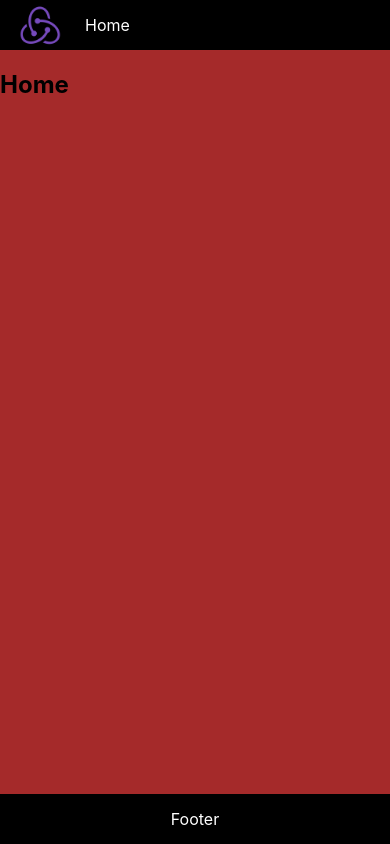
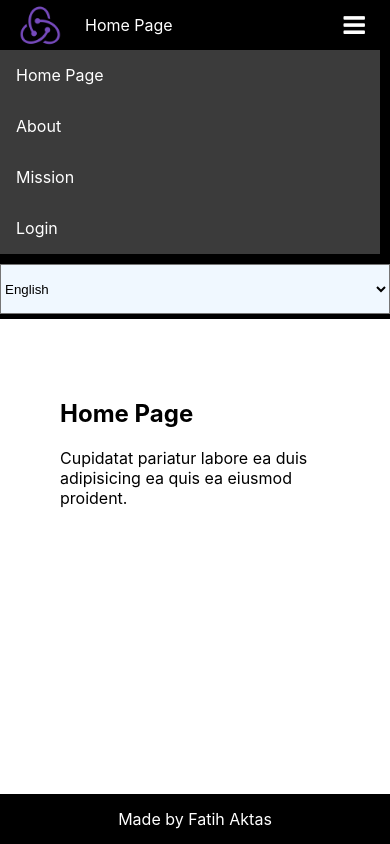
Before and after one commit to aktasfatih/Scorp-ReactJs-Challenge, a React (Create React App) app: page / in a window 390 px wide. Built offline with nearby package versions, Linux system fonts and the light colour scheme; what i18next-xhr-backend would draw is missing.

Commit message:
added mobile menu

```diff
--- a/public/index.html
+++ b/public/index.html
@@ -9,6 +9,7 @@
       name="description"
       content="Web site created using create-react-app"
     />
+    <link rel="stylesheet" href="https://cdnjs.cloudflare.com/ajax/libs/font-awesome/4.7.0/css/font-awesome.min.css">
     <link rel="apple-touch-icon" href="%PUBLIC_URL%/logo192.png" />
     <!--
       manifest.json provides metadata used when your web app is installed on a
--- a/src/App.css
+++ b/src/App.css
@@ -50,7 +50,8 @@
 
 .Site-content {
   flex: 1;
-  background-color: brown;
+  padding: 30px;
+  /* background-color: brown; */
 }
 
 .test{
--- a/src/App.js
+++ b/src/App.js
@@ -15,8 +15,8 @@ function App() {
       {/* <header className="App-header"> */}
         <Router>
           <NavigationBar />
-          <main class="Site-content">
-            <div classNAme="Site-content">
+          <main className="Site-content">
+            <div className="Site-content">
               <ContentBody />
             </div>
           </main>
--- a/src/app/appSlicer.js
+++ b/src/app/appSlicer.js
@@ -1,7 +1,8 @@
 import { createSlice } from '@reduxjs/toolkit';
 
 const initialState = {
-	title: "Sample Website"
+	title: "Sample Website",
+    lang: "en"
 };
 
 export const appSlice = createSlice({
@@ -11,10 +12,14 @@ export const appSlice = createSlice({
 		settitle: (state, action) => {
             console.log(action.payload);
 			state.title = action.payload;
-		}
+		},
+        setlang: (state, action) => {
+            console.log("L" + action.payload);
+            state.lang = action.payload;
+        }
 	}
 });
 
 export const selectAppState = state => state.app;
-export const { settitle } = appSlice.actions;
+export const { settitle, setlang } = appSlice.actions;
 export default appSlice.reducer;
--- a/src/app/loginSlicer.js
+++ b/src/app/loginSlicer.js
@@ -2,7 +2,8 @@ import { createSlice } from '@reduxjs/toolkit';
 
 const initialState = {
 	status: 0, // 0: Logged out
-    username: "None"
+    username: "",
+    email: ""
 };
 
 export const loginSlice = createSlice({
@@ -11,11 +12,14 @@ export const loginSlice = createSlice({
 	reducers: {
 		loguserin: (state, payload) => {
 			state.status = 1;
-            state.username = "Seriusam"
+            state.username = "Username";
+            state.email = "emadsaddsil@email.com";
 		},
 		loguserout: (state) => {
 			state.status = 0;
-            state.username = ""
+            state.username = "";
+            state.email = ""
+
 		}
 	}
 });
--- a/src/components/content-body/index.js
+++ b/src/components/content-body/index.js
@@ -5,29 +5,51 @@ import {
 } from "react-router-dom";
 import { useSelector, useDispatch } from 'react-redux';
 import {settitle} from '../../app/appSlicer';
+import { useTranslation } from 'react-i18next';
 
 function Home() {
     const dispatch = useDispatch();
+	const { t, i18n } = useTranslation();
+
     useEffect(() => {
-        dispatch(settitle("Home"));
+        dispatch(settitle(t('menu.home')));
     });
-    return <h2>Home</h2>;
+    return (
+        <>
+            <h2>{t('menu.home')}</h2>
+            {t('pages.home')}
+        </>
+    );
 }
 
 function Link1() {
     const dispatch = useDispatch();
+	const { t, i18n } = useTranslation();
+
     useEffect(() => {
-        dispatch(settitle("Link1"));
+        dispatch(settitle(t('menu.about')));
     });
-    return <h2>About</h2>;
+    return (
+        <>
+            <h2>{t('menu.about')}</h2>
+            {t('pages.about')}
+        </>
+    );
 }
 
 function Link2() {
     const dispatch = useDispatch();
+	const { t, i18n } = useTranslation();
+
     useEffect(() => {
-        dispatch(settitle("Link2"));
+        dispatch(settitle(t('menu.mission')));
     });
-    return <h2>Users</h2>;
+    return (
+        <>
+            <h2>{t('menu.mission')}</h2>
+            {t('pages.mission')}
+        </>
+    );
 }
 
 export default function ContentBody(){
--- a/src/components/footer/index.js
+++ b/src/components/footer/index.js
@@ -1,8 +1,11 @@
 import React from 'react';
 import "./style.css"
+import { useTranslation } from 'react-i18next';
 
 export default function Footer(){
+	const { t, i18n } = useTranslation();
+
     return (
-        <footer className="footer">Footer</footer>
+        <footer className="footer">{t('user.footer')}</footer>
     );
 }
--- a/src/components/navigation-bar/navigationBar.js
+++ b/src/components/navigation-bar/navigationBar.js
@@ -1,25 +1,22 @@
-import React from 'react';
+import React, { useState } from 'react';
 import './style.css';
 import { useSelector, useDispatch } from 'react-redux';
 import {selectLogState, loguserin, loguserout } from '../../app/loginSlicer'
 import { Link } from "react-router-dom";
-import {selectAppState} from '../../app/appSlicer'
-
+import {selectAppState, setlang} from '../../app/appSlicer'
+import { useTranslation } from 'react-i18next';
 
 function LoginButton() {
 	const dispatch = useDispatch();
 	const login = useSelector(selectLogState);
-	console.log(login);
+	const { t, i18n } = useTranslation();
+
 	if(login.status){
-		return (
-			<li>
-				<a href="#" onClick={() => 	dispatch(loguserout())}>Log out</a>
-			</li>
-		);
+		return null
 	}else{
 		return (
 			<li>
-				<a href="#"  onClick={() => dispatch(loguserin())}>Login</a>
+				<a href="#"  onClick={() => dispatch(loguserin())}>{t('menu.login')}</a>
 			</li>
 		);
 	}
@@ -27,10 +24,25 @@ function LoginButton() {
 
 function UserNameButton(){
 	const login = useSelector(selectLogState);
+	const dispatch = useDispatch();
+	const { t, i18n } = useTranslation();
+
 	if (login.status){
 		return (
 			<li>
-				<a>Hello, {login.username}</a>
+				<div className="greet-hover">
+					<a className="user-button">
+						{t('user.greet')}{login.username}
+					</a>
+					<div className="dropdowncontent">
+						<div className="dropdown-item">
+							{login.email}
+						</div>
+						<div className="">
+							<a href="#" onClick={() => 	dispatch(loguserout())}>{t('menu.logout')}</a>
+						</div>
+					</div>
+				</div>
 			</li>
 		)
 	}else{
@@ -40,28 +52,48 @@ function UserNameButton(){
 
 export default function NavigationBar() {
 	const app = useSelector(selectAppState);
+    const dispatch = useDispatch();
+	const [visibleMenu, setVisibleMenu] = useState(true);
+
+	const { t, i18n } = useTranslation();
+
+	var handleChange = (e) => {
+		dispatch(setlang(e.target.value));
+		i18n.changeLanguage(e.target.value);
+	}
+
+	function handleClick(e) {
+		e.preventDefault();
+		console.log('The link was clicked.');
+		setVisibleMenu(!visibleMenu);
+	}
 
 	return (
 		<div className="navigation-bar">
-			<img className="logo" src="./logo512.png" />
-			<div className="current-page">
-				{app.title}
+			<div className="first-floater">
+				<img className="logo" src="./logo512.png" />
+				<div className="current-page">
+					{app.title}
+				</div>
+				<a href="#" className="hamburger" onClick={handleClick}>
+					<i className="fa fa-bars"></i>
+				</a>
 			</div>
-			<ul className="main-menu">
+			<ul className={"main-menu " + (visibleMenu ? "" : "disp")}>
 				<li>
-					<Link to="home">Sample Page</Link>
+					<Link to="home">{t('menu.home')}</Link>
 				</li>
 				<li>
-					<Link to="link1">Link 1</Link>
+					<Link to="link1">{t('menu.about')}</Link>
 				</li>
 				<li>
-					<Link to="link2">Link 2</Link>
+					<Link to="link2">{t('menu.mission')}</Link>
 				</li>
 				<UserNameButton />
 				<LoginButton />
-				<select name="lang" id="lang" className="local-picker">
-					<option value="tr">TR</option>
-					<option value="eng">ENG</option>
+				<select onChange={handleChange} name="lang" id="lang" className="local-picker">
+					<option value="en">English</option>
+					<option value="tr">Türkçe</option>
 				</select>
 			</ul>
 
--- a/src/components/navigation-bar/style.css
+++ b/src/components/navigation-bar/style.css
@@ -6,7 +6,7 @@
 }
 
 .logo{
-	height: 100%;
+	height: 50px;
 	float: left;
 	margin-left: 15px;
 	margin-right: 20px;
@@ -23,6 +23,8 @@ ul.main-menu {
 ul.main-menu li {
 	float: left;
 	height: 100%;
+	margin-right: 10px;
+
 }
 
 ul.main-menu li a{
@@ -34,7 +36,6 @@ ul.main-menu li a{
 	padding: 8px 16px;
 	height: 100%;
 	text-decoration: none;
-	margin-right: 10px;
 	transition: background-color 0.1s;
 }
 
@@ -57,3 +58,75 @@ ul.main-menu li a:hover {
 	margin-right: 30px;
 	margin-top: 10px;
 }
+
+.greet-hover{
+	position: relative;
+	display: inline-block;
+	height: 100%;
+	width: 100%;
+	overflow-y: hidden;
+	background-color: grey;
+}
+.dropdown-item {
+	padding: 5px;
+	color: white;
+}
+
+.greet-hover:hover {
+	height:auto;
+	overflow-y:visible;
+}
+
+.hamburger{
+	color:white;
+	line-height: 50px;
+	/* padding: 5px; */
+	margin-right: 1em;
+	font-size: 25px;
+	/* float:right; */
+	display: none;
+}
+
+.first-floater{
+	flex-direction: row;
+	float:left;
+	height: 50px;
+}
+@media only screen and (max-width: 820px) {
+	.first-floater{
+		float:none
+	}
+	.hamburger{
+		float:right;
+		display: inline-block;
+	}
+	.navigation-bar{
+		height:auto;
+	}
+
+	.navigation-bar ul.main-menu{
+		/* display: none; */
+		float: none;
+		height: auto;
+	}
+	.navigation-bar .disp{
+		display: none;
+	}
+
+	.navigation-bar ul.main-menu li{
+		float: none;
+		display: block;
+	}
+	.greet-hover{
+		overflow-y: visible;
+	}
+	.local-picker{
+		float:none;
+		background-color: aliceblue;
+		display: block;
+		width: 100%;
+		height: 50px;
+		margin-bottom: 5px;
+	}
+
+}
--- a/src/locate/en/translate.json
+++ b/src/locate/en/translate.json
@@ -1,13 +1,20 @@
 {
     "translations": {
-        "paragraph": "Introduction",
-        "author": {
-            "title": "Author Name",
-            "value": "Tariqul"
+        "menu": {
+            "home": "Home Page",
+            "about" : "About",
+            "mission": "Mission",
+            "login": "Login",
+            "logout": "Log out"
         },
-        "description": {
-            "title": "description",
-            "value": "Whenever I smell strong tobacco smoke when I'm in an enclosed space such as a room, train, or aircraft, I begin to get angry. There are several reasons. First, medical researchers have shown that secondhand smoke, that is, the smoke from other people's cigarettes, causes cancer and other health problems. If the smoke were car exhaust or burning trash, we would put out the fire and open the windows to get rid of the smoke. Second, it stinks. The smoke drifts away from the smoker and fills the room."
+        "user": {
+            "greet": "Hello, ",
+            "footer": "Made by Fatih Aktas"
+        },
+        "pages": {
+            "home": "Cupidatat pariatur labore ea duis adipisicing ea quis ea eiusmod proident.",
+            "about" : "Cillum nulla ipsum laboris dolore deserunt amet nulla exercitation excepteur id.",
+            "mission": "Magna ex excepteur ad proident velit deserunt incididunt quis ut."
         }
     }
 }
--- a/src/locate/tr/translate.json
+++ b/src/locate/tr/translate.json
@@ -1,14 +1,20 @@
-
 {
     "translations": {
-        "paragraph": "段落",
-        "author": {
-            "title": "著者名",
-            "value": "タリクル"
+        "menu": {
+            "home": "Ana Sayfa",
+            "about" : "Hakkında",
+            "mission": "Misyon",
+            "login": "Üye Girişi",
+            "logout": "Çıkış Yap"
         },
-        "description": {
-            "title": "説明",
-            "value": "部屋、電車、飛行機などの囲まれた場所にいるときに強いタバコの煙の臭いがするたびに、怒り始めます。いくつかの理由があります。第一に、医学研究者は、間接喫煙、つまり他の人のタバコからの煙が癌やその他の健康上の問題を引き起こすことを示しました。煙が車の排気ガスや燃えているごみであれば、火を消し、窓を開けて煙を取り除きます。第二に、悪臭を放ちます。煙は喫煙者から離れて部屋を埋めます。"
+        "user": {
+            "greet": "Merhaba, ",
+            "footer": "Fatih Aktas tarafindan yapildi."
+        },
+        "pages": {
+            "home":  "Sit voluptate commodo ullamco ut aute aliquip ipsum consequat aute laboris occaecat.",
+            "about" : "Cupidatat incididunt irure ad do.",
+            "mission":"Magna enim officia sunt consectetur occaecat veniam commodo ad sunt aute."
         }
     }
 }
```
